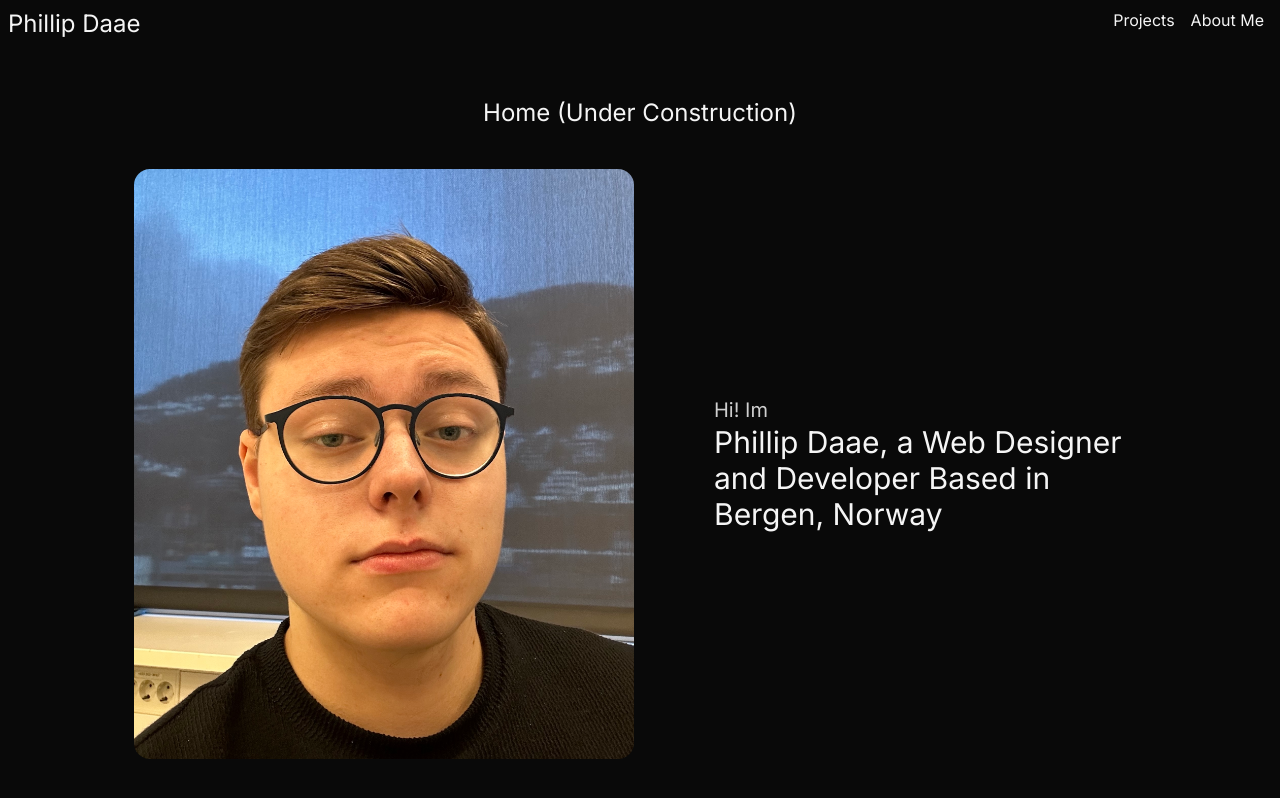
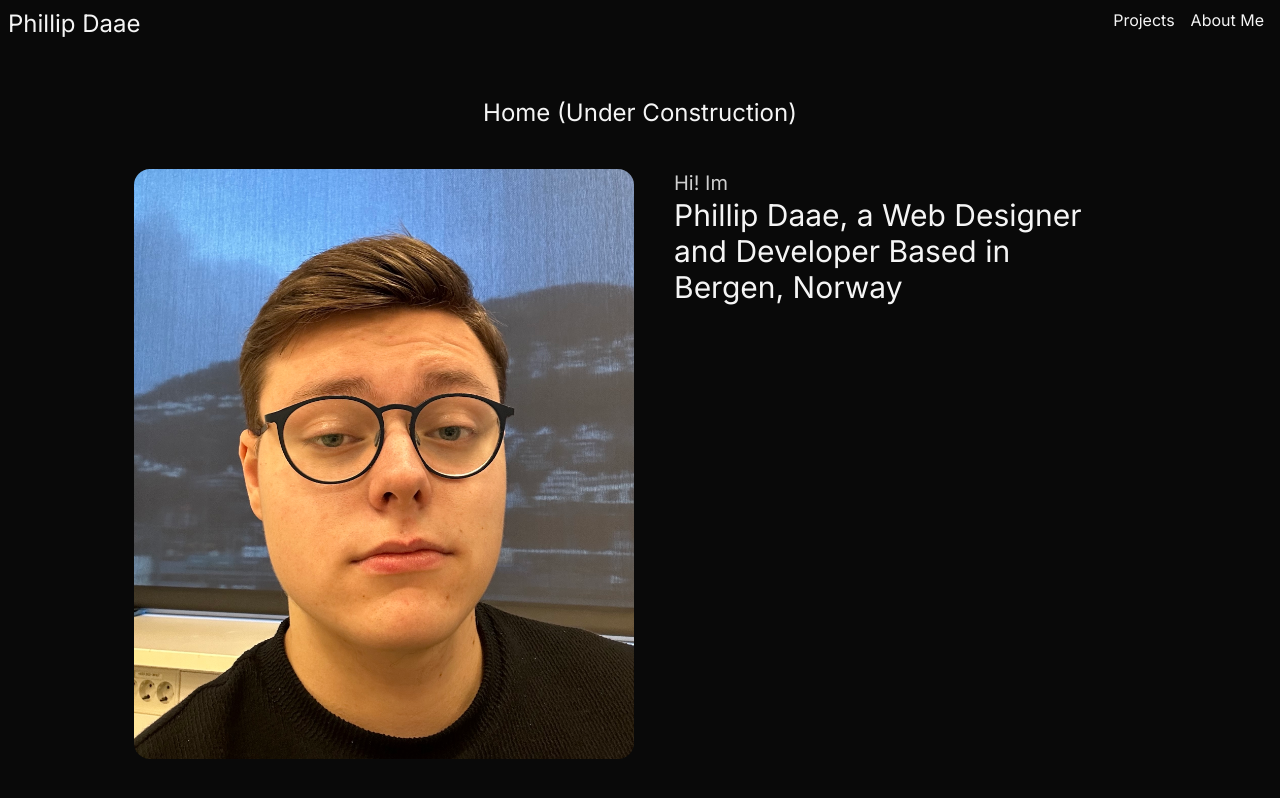
Before and after one commit to PhillipLDaae1/portfolio_page, a Next.js app: page / in a window 1280 px wide. Shown: the top 798 px of the page. Built offline with nearby package versions, Linux system fonts and the light colour scheme.

Commit message:
Added fade in transitions to elements, however doesnt work on the individual project pages

```diff
--- a/src/app/components/navbar/navbar.tsx
+++ b/src/app/components/navbar/navbar.tsx
@@ -1,8 +1,8 @@
+'use client'
 import Link from "next/link";
 
+export default function Navbar() {
 
-
-export default function Navbar() {
     return (
         <>
         <header>
--- /dev/null
+++ b/src/app/components/navlink/navlink.tsx
@@ -0,0 +1,18 @@
+import React from "react"
+import Link from "next/link"
+import { useRouter } from "next/router"
+
+const NavLink = ({  children, href }) => {
+    const child = React.Children.only(children)
+    const router = useRouter()
+
+    return (
+        <Link href={href}>
+            {React.cloneElement(child, {
+                "aria-current": router.pathname === href ? "page" : null
+            })}
+        </Link>
+    )
+}
+
+export default NavLink
--- a/src/app/page.tsx
+++ b/src/app/page.tsx
@@ -1,12 +1,46 @@
+'use client'
 import Image from "next/image"
+import { useEffect, useState } from "react"
+import { useRef } from "react"
+
+export function useIsVisible(ref) {
+  const [isIntersecting, setIntersecting] = useState(false)
+
+  useEffect(() => {
+    const observer = new IntersectionObserver(([entry]) => {
+      setIntersecting(entry.isIntersecting)
+    }
+    )
+
+    observer.observe(ref.current)
+    return () => {
+      observer.disconnect()
+    }
+  }, [ref])
+  return isIntersecting
+}
 
 export default function Home() {
+
+  const ref1 = useRef()
+  const isVisible1 = useIsVisible(ref1)
+
+  const ref2 = useRef()
+  const isVisible2 = useIsVisible(ref2)
+
+  const ref3 = useRef()
+  const isVisible3 = useIsVisible(ref3)
+
   return (
     <>
       <main className="flex min-h-screen flex-col items-center justify-center p-10">
-        <h1 className="text-2xl">Home (Under Construction)</h1>
+        <div ref={ref1} className={`transition-opacity ease-in duration-300 ${isVisible1 ? "opacity-100" : "opacity-0"}`}>
+          <h1 className="text-2xl">Home (Under Construction)</h1>
+        </div>
+
         <div className="flex flex-col md:flex-row">
-          <div className="flex p-10">
+        <div ref={ref2} className={`transition-opacity ease-in duration-500 ${isVisible2 ? "opacity-100" : "opacity-0"}`}>
+          <div className="flex py-10">
             <Image className="rounded-2xl"
               src="/images/Selfie.jpeg"
               width={500}
@@ -14,11 +48,13 @@ export default function Home() {
               alt="Picture of Phillip"
             />
           </div>
+        </div>
+        <div ref={ref3} className={`transition-opacity ease-in duration-700 ${isVisible1 ? "opacity-100" : "opacity-0"}`}>
           <div className="flex flex-col justify-center text-3xl max-w-lg p-10 ">
             <h2 className="text-xl text-[#cfcfcf]">Hi! Im</h2>
             <h1>Phillip Daae, a Web Designer and Developer Based in Bergen, Norway</h1>
           </div>
-
+        </div>
         </div>
       </main>
     </>
--- a/src/app/projects/page.tsx
+++ b/src/app/projects/page.tsx
@@ -1,13 +1,43 @@
+'use client'
 import Image from "next/image"
 import Link from "next/link"
+import { useEffect, useState } from "react"
+import { useRef } from "react"
 
-export default function About() {
+export function useIsVisible(ref) {
+  const [isIntersecting, setIntersecting] = useState(false)
+
+  useEffect(() => {
+    const observer = new IntersectionObserver(([entry]) => {
+      setIntersecting(entry.isIntersecting)
+    }
+    )
+
+    observer.observe(ref.current)
+    return () => {
+      observer.disconnect()
+    }
+  }, [ref])
+  return isIntersecting
+}
+
+export default function Projects() {
+
+    const ref1 = useRef()
+    const isVisible1 = useIsVisible(ref1)
+
+    const ref2 = useRef()
+    const isVisible2 = useIsVisible(ref2)
+
+    const ref3 = useRef()
+    const isVisible3 = useIsVisible(ref3)
+
     return (
         <>
             <main className="flex min-h-screen flex-col items-center justify-center p-10">
-                <h1 className="text-2xl p-10">Projects</h1>
+                <h1 ref={ref1} className={`text-2xl p-10 transition-opacity ease-in duration-300 ${isVisible1 ? "opacity-100" : "opacity-0"}`}>Projects</h1>
                 <div className="flex flex-col md:flex-row">
-                    <div className="flex flex-col items-center p-5 m-2 bg-[#17181b] rounded-lg">
+                    <div ref={ref2} className={`flex flex-col items-center p-5 m-2 bg-[#17181b] rounded-lg transition-opacity ease-in duration-500 ${isVisible2 ? "opacity-100" : "opacity-0"}`}>
                         <Image className="rounded-2xl"
                             src="/images/Orb.jpg"
                             width={500}
@@ -18,7 +48,7 @@ export default function About() {
                         <p className="text-center">This is all my personal projects, feel free to take a look!</p>
                         <Link className="px-4 py-2 bg-blue-500 rounded-md hover:bg-blue-600 transition-all m-4" href="/projects/personal">Link</Link>
                     </div>
-                    <div className="flex flex-col items-center p-5 m-2 bg-[#17181b]">
+                    <div ref={ref3} className={`flex flex-col items-center p-5 m-2 bg-[#17181b] transition-opacity ease-in duration-700 ${isVisible3 ? "opacity-100" : "opacity-0"}`}>
                         <Image className="rounded-2xl"
                             src="/images/School.jpg"
                             width={500}
```
